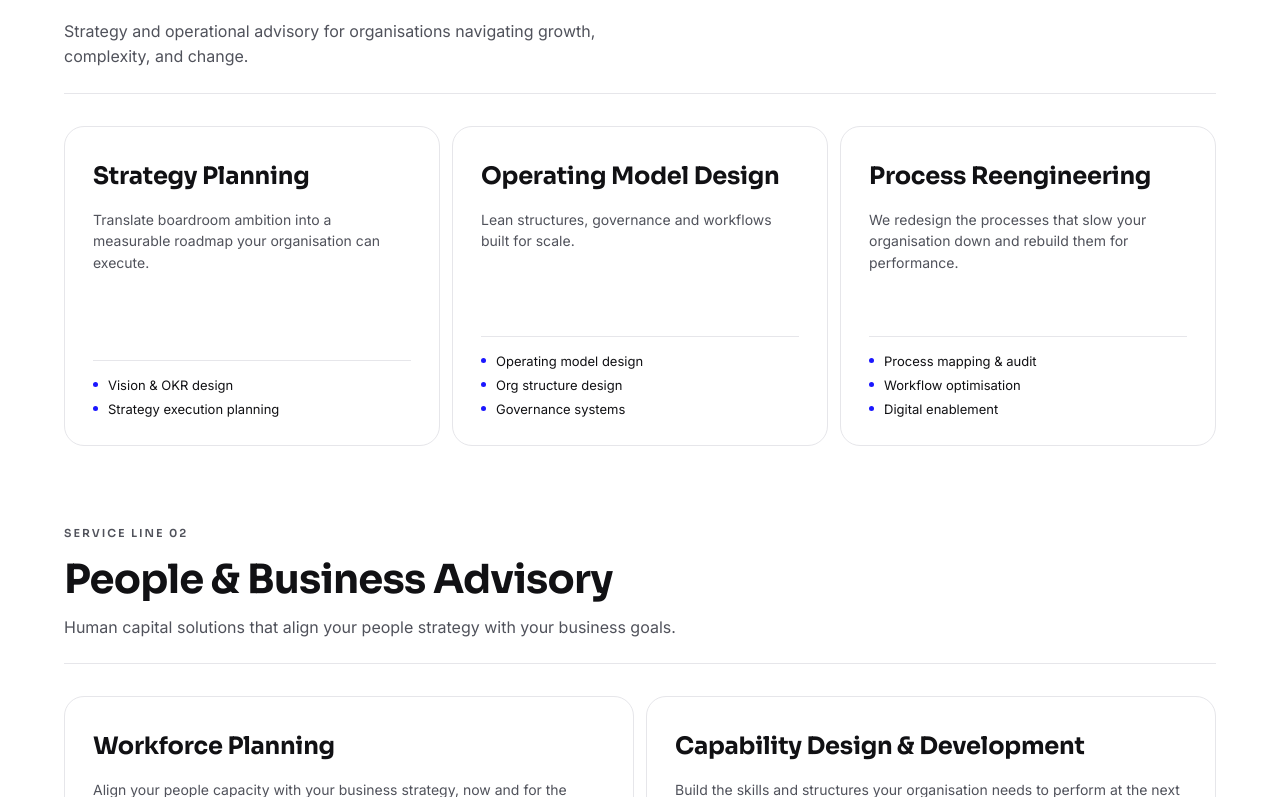
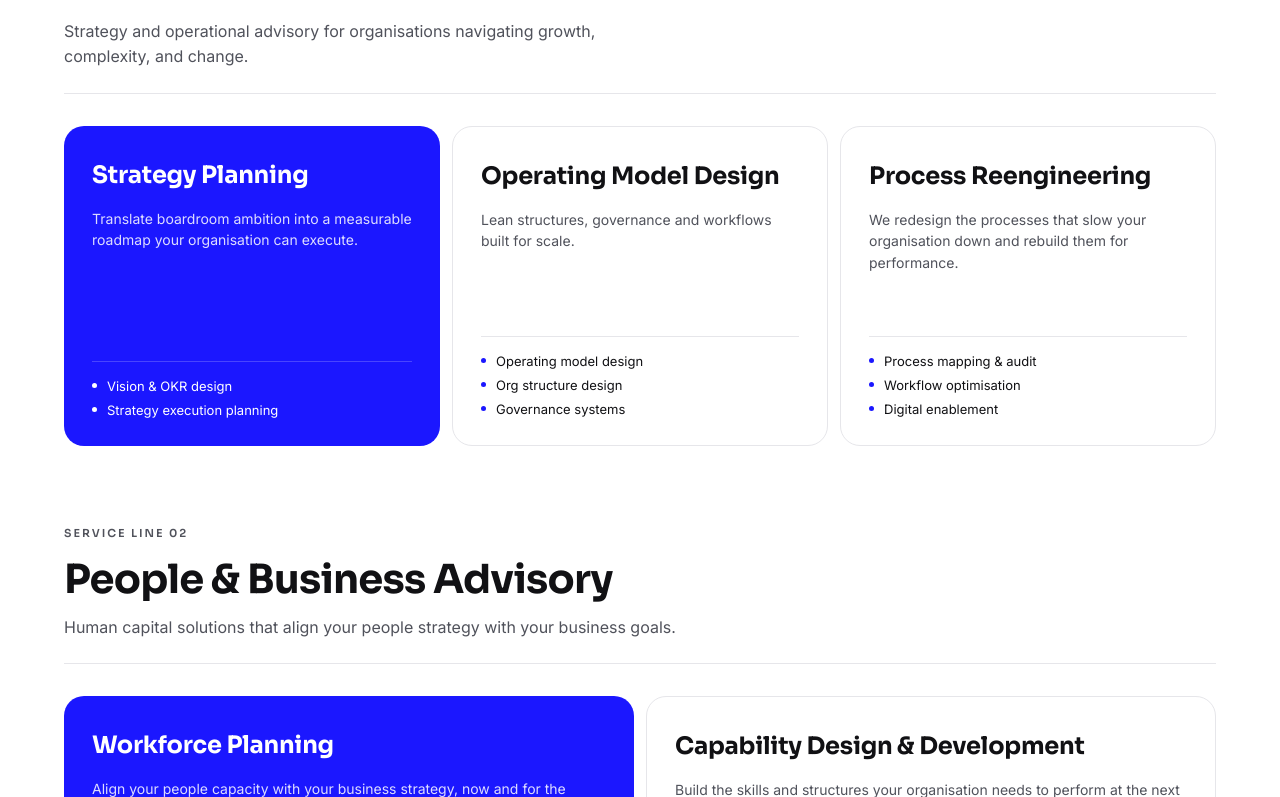
Before and after one commit to owoade-ux/talentgen--review, a React (Vite) app: page / in a window 1280 px wide. Shown: the part 1123-1920 px from the top of the page. Built offline with nearby package versions, Linux system fonts and the light colour scheme.

Commit message:
Revert service cards to blue featured styling

```diff
--- a/src/components/Services.css
+++ b/src/components/Services.css
@@ -57,6 +57,18 @@
   box-shadow: var(--shadow-2);
 }
 
+.svc-card.featured {
+  background: var(--tg-blue);
+  color: #fff;
+  border: 0;
+}
+
+.svc-card.featured:hover {
+  box-shadow: var(--shadow-blue);
+}
+
+.svc-card.featured .eb { color: rgba(255, 255, 255, 0.7); }
+
 
 .svc-card h3 {
   margin: 6px 0;
@@ -72,6 +84,8 @@
   line-height: 1.55;
   color: var(--fg-2);
 }
+
+.svc-card.featured p { color: rgba(255, 255, 255, 0.85); }
 
 
 .svc-card ul {
@@ -101,6 +115,9 @@
   flex-shrink: 0;
 }
 
+.svc-card.featured ul { border-color: rgba(255, 255, 255, 0.2); }
+.svc-card.featured li::before { background: #fff; }
+
 
 @media (max-width: 900px) {
   .svc-grid { grid-template-columns: 1fr; }
--- a/src/components/Services.jsx
+++ b/src/components/Services.jsx
@@ -41,9 +41,9 @@ const PEOPLE = [
   },
 ];
 
-function ServiceCard({ s, delay }) {
+function ServiceCard({ s, featured, delay }) {
   return (
-    <article className={`svc-card reveal d${delay}`}>
+    <article className={`svc-card reveal d${delay}${featured ? ' featured' : ''}`}>
       <h3>{s.t}</h3>
       <p>{s.d}</p>
       <ul>
@@ -68,7 +68,7 @@ export default function Services() {
         </div>
         <div className="svc-grid">
           {TRANSFORMATION.map((s, i) => (
-            <ServiceCard key={s.t} s={s} delay={i + 1} />
+            <ServiceCard key={s.t} s={s} featured={i === 0} delay={i + 1} />
           ))}
         </div>
 
@@ -82,7 +82,7 @@ export default function Services() {
         </div>
         <div className="svc-grid four-col">
           {PEOPLE.map((s, i) => (
-            <ServiceCard key={s.t} s={s} delay={(i % 4) + 1} />
+            <ServiceCard key={s.t} s={s} featured={i === 0} delay={(i % 4) + 1} />
           ))}
         </div>
 
```
